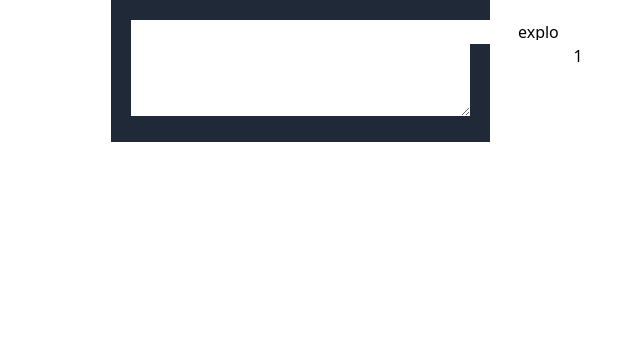
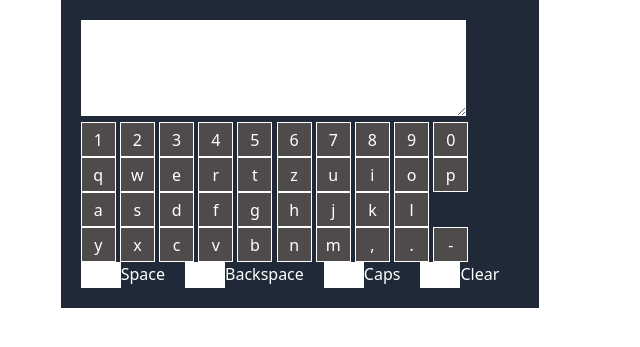
Before and after one commit to Timxyx/htdocs_syp, a PHP site: page /editor.php in a window 1280 px wide. Shown: the top 347 px of the page, without its empty margins (340-980 px from the left). Run offline with PHP 8.4, Linux system fonts and the light colour scheme; some libraries are stand-ins or nearby versions.

Commit message:
finished editor

```diff
--- a/timy/editor/editor.php
+++ b/timy/editor/editor.php
@@ -1,17 +1,14 @@
 <?php
     $btn_symbolsLow = ["1234567890","qwertzuiop", "asdfghjkl", "yxcvbnm,.-"];
     $btn_symbolsUp = ["!\§$%&/()=?","`QWERTZUIOP`", "ASDFGHJKL", "YXCVBNM;:_,./"];
-    $btn_symbols = [];
+    $btn_symbols = ["1234567890","qwertzuiop", "asdfghjkl", "yxcvbnm,.-"];
     $text = '';
-    $upper = false;
+    $mode = 'down';
+
 
 
 
     if(isset($_POST['submit'])){
-
-        $upper = filter_var($_POST['upper'], FILTER_VALIDATE_BOOLEAN);
-
-        $btn_symbols = $upper ? $btn_symbolsUp : $btn_symbolsLow;
 
         if($_POST['submit'] == "explode"){
 
@@ -20,12 +17,21 @@
 
 
         }
+        else if($_POST['submit'] == "clear"){
+            $text = "";
+        }
+        else if($_POST['submit'] == "up" || $_POST['submit'] == "down"){
+            $mode = $_POST['submit'];
+        }
+
 
         else{
             $text = $_POST['text'] . $_POST['submit'];
 
         }
-     print_r($upper);
+
+
+
     }
 ?>
 <!DOCTYPE html>
@@ -42,10 +48,10 @@
     <div class="container min-w-full flex justify-center">
         <form action="editor.php" method="POST" class="bg-gray-800 p-5">
             <input type="hidden" name="text" value="<?php echo $text?>"/>
-            <input type="hidden" name="upper" value="<?php echo $upper?>"/>
+            <input type="hidden" name="mode" value="<?php echo $mode?>"/>
             <div>
-                <textarea readonly id="text" name="textArea" cols="35" rows="4"><?php echo $text?></textarea>
-                <?php foreach ($btn_symbols as $btn_row): ?>
+                <textarea readonly id="text" name="textArea" cols="40" rows="4"><?php echo $text?></textarea>
+                <?php foreach ($mode == 'up' ? $btn_symbolsUp : $btn_symbols as $btn_row): ?>
                     <div class="keys">
                         <?php for($i = 0; $i < strlen($btn_row); $i++):?>
                         <input id="" class="key" type="submit" name="submit" value="<?php echo $btn_row[$i]?>" />
@@ -53,11 +59,13 @@
                 </div>
 
             <?php endforeach;?>
+            <div class="flex flex-rows w-full space-between">
+                <input class="special bg-white" type="submit" name="submit" value="&nbsp;" placeholder=""><span class="textSpan" >Space</span></input>
+                <input class="special bg-white" type="submit" name="submit" value="explode" placeholder=""></input><span class="textSpan" >Backspace</span></input>
+                <input class="special bg-white" type="submit" name="submit" value="<?php echo $mode == 'up' ? 'down' : 'up' ?>" placeholder=""></input><span class="textSpan" >Caps</span></input>
+                <input class="special bg-white" type="submit" name="clear" value="" placeholder=""></input><span class="textSpan" >Clear</span></input>
 
-            <input class="labels" id="space" class="key" type="submit" name="submit" value="&nbsp;" placeholder="Space"><label class="labels" for="space"><span class="textSpan" >Space</span></input>
-            <input id="delete" class="key" type="submit" name="submit" value="explode" placeholder="Space"></input><label class="labels" for="space"><span class="textSpan" >Backspace</span></input>
-            <input id="clear" class="key" type="submit" name="upper" value="<?php echo !$upper ?>" placeholder="Upper"></input><label class="labels" for="space"><span class="textSpan" >Caps</span></input>
-
+            </div>
             </div>
    </div>
 </form>
--- a/timy/editor/style.css
+++ b/timy/editor/style.css
@@ -1,15 +1,17 @@
+*{
+    background-color: none;
+}
+
 .key{
     cursor: pointer;
-    width: 20px;
-    height: 20px;
+    width: 35px;
+    height: 35px;
     color: white;
-    background-color:black;
+    background-color:rgb(80, 75, 75);
+    border: 1px solid white;
+
 }
-#space, #delete, #clear{
-    width: 40px;
-    background-color:white;
-    color: black;
-}
+
 .labels{
     color: black;
     background-color:white;
@@ -19,4 +21,13 @@
 
 .textSpan{
     color: white !important;
+    margin-right: 20px;
 }
+.special{
+    color: white;
+    text-emphasis-color: white;
+    cursor: pointer;
+    width: 40px;
+    background-color:white;
+    border: 1px solid white;
+}
```
